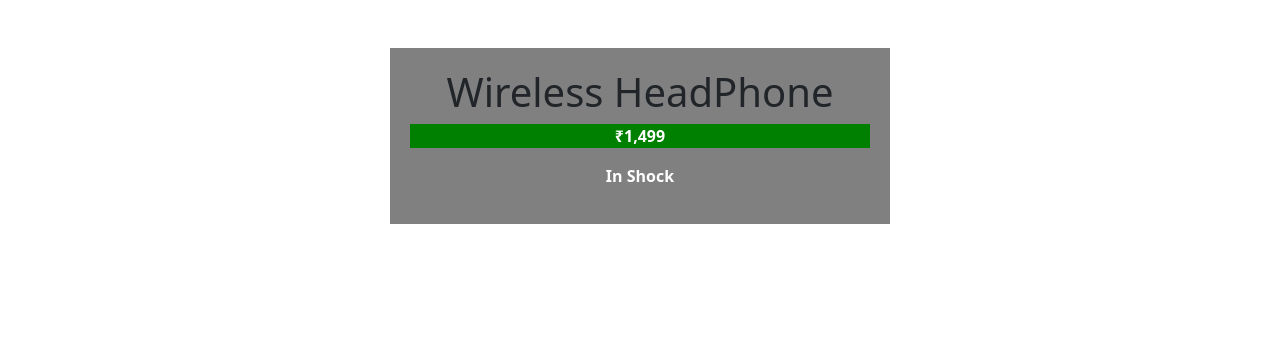
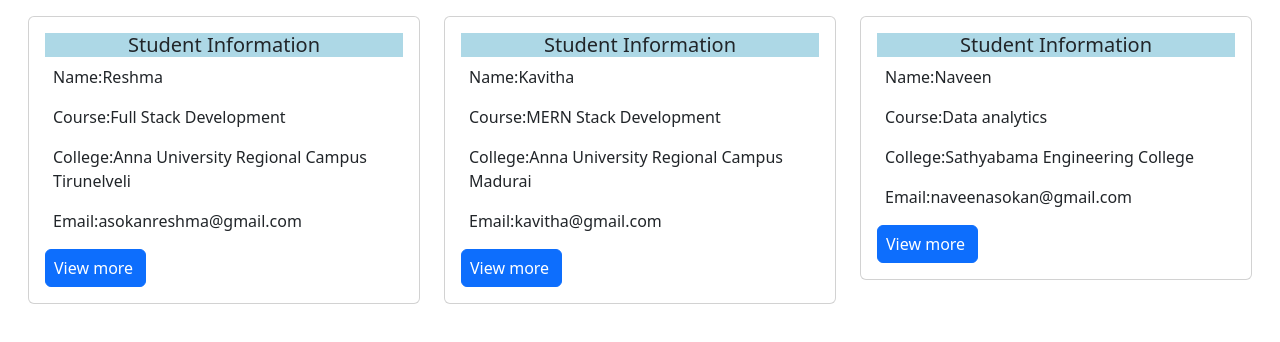
Before and after one commit to Reshmaasokan/my-vite-project, a React (Vite) app: page / in a window 1280 px wide. Shown: the top 342 px of the page. Built offline with nearby package versions, Linux system fonts and the light colour scheme.

Commit message:
CardComponentfeature added

```diff
--- a/package.json
+++ b/package.json
@@ -10,9 +10,10 @@
     "preview": "vite preview"
   },
   "dependencies": {
-    "bootstrap": "^5.3.8",
+    "bootstrap": "^5.3.9",
     "formik": "^2.4.9",
     "react": "^19.2.8",
+    "react-bootstrap": "^2.10.10",
     "react-dom": "^19.2.8"
   },
   "devDependencies": {
--- a/src/main.jsx
+++ b/src/main.jsx
@@ -3,14 +3,14 @@ import { createRoot } from 'react-dom/client'
 import 'bootstrap/dist/css/bootstrap.min.css';
 import { useState } from 'react';
 /*import FruitMainpage from './pages/Fruit_List_with_components/fruitMainpage';*/
-import Product from './pages/ReactModuleCss/Product';
+import Cardcomponent from './pages/Card/CardComponent.jsx/Cardcomponent';
 
 
 
 function App(){
   const[show,setShow]=useState(true)
   return(
-    <div>{show && (<Product/>)
+    <div>{show && (<Cardcomponent/>)
       }</div>
   )
 }
--- /dev/null
+++ b/src/pages/Card/Card.json
@@ -0,0 +1,26 @@
+[
+    {
+        "id":1,
+        "name":"Reshma",
+        "Course":"Full Stack Development",
+        "College":"Anna University Regional Campus Tirunelveli",
+        "Email":"asokanreshma@gmail.com"
+
+    },
+    {
+        "id":2,
+        "name":"Kavitha",
+        "Course":"MERN Stack Development",
+        "College":"Anna University Regional Campus Madurai",
+        "Email":"kavitha@gmail.com"
+
+    },
+    {
+        "id":3,
+        "name":"Naveen",
+        "Course":"Data analytics",
+        "College":"Sathyabama Engineering College",
+        "Email":"naveenasokan@gmail.com"
+
+    }
+]
--- /dev/null
+++ b/src/pages/Card/CardComponent.jsx/Cardcomponent.jsx
@@ -0,0 +1,27 @@
+import { Button, Card } from "react-bootstrap";
+import students from "../Card.json"
+export default function Cardcomponent(){
+    return(
+        <>
+        <div className="m-3 row">
+            {students.map((info)=>(
+                <div className="col-md-4 mb-3" key={info.id}>
+                    <Card>
+                        <Card.Body>
+                            <Card.Title className="text-center" style={{background:"lightblue"}}>Student Information</Card.Title>
+                            <Card.Text className="ps-2">
+                                <p>Name:{info.name}</p>
+                                <p>Course:{info.Course}</p>
+                                <p>College:{info.College}</p>
+                                <p>Email:{info.Email}</p>
+                            </Card.Text>
+                            <Button variant="primary" className="ps-2">View more</Button>
+                        </Card.Body>
+                    </Card>
+                </div>
+            ))}
+        </div>
+
+        </>
+    )
+}
--- a/src/pages/ReactModuleCss/Product.jsx
+++ /dev/null
@@ -1,14 +0,0 @@
-import styles from'../ReactModuleCss/Product.module.css'
-export default function Product(){
-    return(
-        <>
-        <div className={`container mt-5 ${styles.containerstyle}`}>
-            <h1 className={`text-center ${styles.headingstyle}`}>Wireless HeadPhone</h1>
-            <div>
-                <p className={`text-center ${styles.prizestyle}`}>₹1,499</p>
-                <p className={`text-center ${styles.stockstyle}`}>In Shock</p>
-            </div>
-        </div>
-        </>
-    )
-}
--- a/src/pages/ReactModuleCss/Product.module.css
+++ /dev/null
@@ -1,21 +0,0 @@
-.containerstyle{
-    background-color:grey;
-    padding:20px;
-    width:500px
-}
-
-.headingstyle:hover{
-    color:green;
-    font-weight:bold
-}
-
-.prizestyle{
-    background:green;
-    color:white;
-    font-weight:bold
-}
-
-.stockstyle{
-    color:white;
-    font-weight:bold
-}
```
Also changed, not shown: src/pages/InlineCss/Product.jsx (deleted, +0 -13 lines), src/pages/TraditionalCss/Student.jsx (deleted, +0 -13 lines), src/pages/TraditionalCss/student.css (deleted, +0 -18 lines), 1 other file (tests, documents, lock files or other folders).
